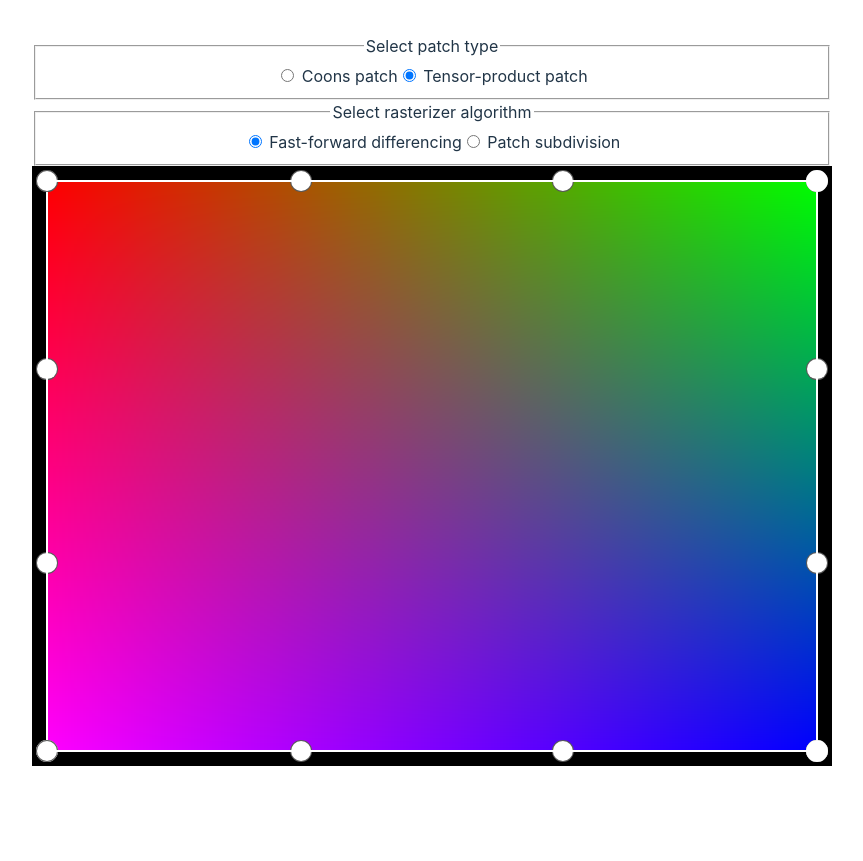
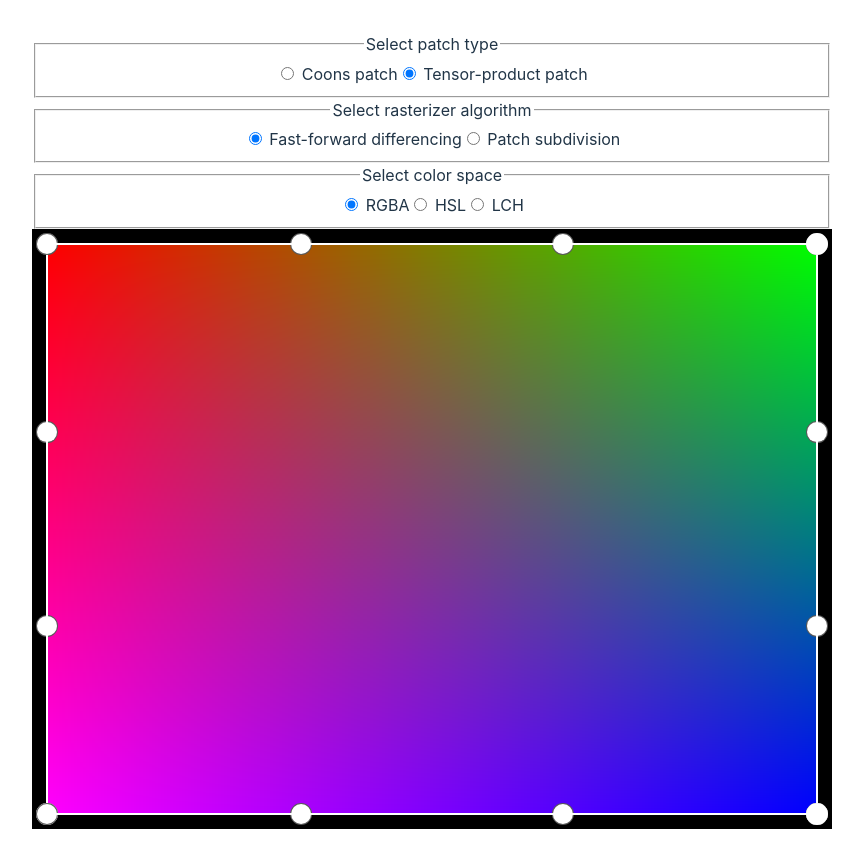
Before and after one commit to tkalmi/mesh-gradient-generator, a React (Vite) app: page / in a window 1280 px wide. Shown: the whole page, without its empty margins (208-1071 px from the left). Before the commit the page ends 800 px from the top, so only its background shows below. Built offline with nearby package versions, Linux system fonts and the light colour scheme.

Commit message:
Add support for HSL and LCH color models
Using these is pretty slow in forward differencing mode. We need to dive into the performance (e.g., leverage worker to avoid blocking), or potentially use WebGL?

```diff
--- a/src/App.tsx
+++ b/src/App.tsx
@@ -1,6 +1,12 @@
 import { useCallback, useEffect, useRef, useState } from 'react';
 import './App.css';
-import { CoonsPatch, CubicBezier, RGBA } from './types';
+import {
+  Color,
+  ColorModel,
+  CoonsPatch,
+  CubicBezier,
+  ParametricValues,
+} from './types';
 import { MARGIN } from './constants';
 import { renderTensorPatchWithFFD } from './meshGradient/tensorPatchFFD';
 import { coonsToTensorPatch } from './meshGradient/helpers';
@@ -94,9 +100,30 @@ function renderControlPoints(
 
 function getCoonsPatchFromRowsAndColumns(
   columns: CubicBezier[],
-  rows: CubicBezier[]
-): CoonsPatch<RGBA>[] {
-  const patches: CoonsPatch<RGBA>[] = [];
+  rows: CubicBezier[],
+  colorModel: ColorModel
+): CoonsPatch<Color>[] {
+  const patches: CoonsPatch<Color>[] = [];
+  const coonsValues = {
+    rgba: {
+      northValue: [255, 0, 0, 255],
+      eastValue: [0, 255, 0, 255],
+      southValue: [0, 0, 255, 255],
+      westValue: [255, 0, 255, 255],
+    } as ParametricValues<Color>,
+    hsla: {
+      northValue: [0, 100, 50, 255],
+      eastValue: [120, 100, 50, 255],
+      southValue: [240, 100, 50, 255],
+      westValue: [300, 100, 50, 255],
+    } as ParametricValues<Color>,
+    lcha: {
+      northValue: [53.3, 100, 50, 40],
+      eastValue: [87.7, 119.8, 136, 255],
+      southValue: [32.3, 133.8, 306.3, 255],
+      westValue: [60.3, 115.6, 328.2, 255],
+    } as ParametricValues<Color>,
+  }[colorModel];
   for (let i = 1; i < rows.length; i++) {
     for (let j = 1; j < columns.length; j++) {
       const north = rows[j - 1];
@@ -104,17 +131,12 @@ function getCoonsPatchFromRowsAndColumns(
       const west = columns[i - 1].slice().reverse() as CubicBezier;
       const east = columns[i];
 
-      const coonsPatch: CoonsPatch<RGBA> = {
+      const coonsPatch: CoonsPatch<Color> = {
         north,
         east,
         south,
         west,
-        coonsValues: {
-          northValue: { r: 255, g: 0, b: 0, a: 255 },
-          eastValue: { r: 0, g: 255, b: 0, a: 255 },
-          southValue: { r: 0, g: 0, b: 255, a: 255 },
-          westValue: { r: 255, g: 0, b: 255, a: 255 },
-        },
+        coonsValues,
       };
 
       patches.push(coonsPatch);
@@ -124,10 +146,10 @@ function getCoonsPatchFromRowsAndColumns(
   return patches;
 }
 
-function coordinatesToPixels<T>(
-  patch: CoonsPatch<T>,
+function coordinatesToPixels(
+  patch: CoonsPatch<Color>,
   canvas: HTMLCanvasElement
-): CoonsPatch<T> {
+): CoonsPatch<Color> {
   const { height, width } = canvas.getBoundingClientRect();
   return {
     ...patch,
@@ -187,6 +209,7 @@ function App() {
   const [rasterizerAlgorithm, setRasterizerAlgorithm] = useState<
     'ffd' | 'subdivision'
   >('ffd');
+  const [colorModel, setColorModel] = useState<ColorModel>('rgba');
 
   useEffect(() => {
     const canvas = canvasRef.current!;
@@ -195,30 +218,28 @@ function App() {
     context.fillStyle = 'black';
     context.fillRect(0, 0, canvas.width, canvas.height);
 
-    const patches = getCoonsPatchFromRowsAndColumns(columns, rows);
+    const patches = getCoonsPatchFromRowsAndColumns(columns, rows, colorModel);
 
     for (const patch of patches) {
       const coonsPatch = coordinatesToPixels(patch, canvas);
       if (patchType === 'tensor') {
+        const tensorPatch = coonsToTensorPatch(coonsPatch);
         if (rasterizerAlgorithm === 'ffd') {
-          renderTensorPatchWithFFD(coonsToTensorPatch(coonsPatch), context);
+          renderTensorPatchWithFFD(tensorPatch, colorModel, context);
         } else {
-          renderTensorPatchWithSubdivision(
-            coonsToTensorPatch(coonsPatch),
-            context
-          );
+          renderTensorPatchWithSubdivision(tensorPatch, colorModel, context);
         }
       } else {
         if (rasterizerAlgorithm === 'ffd') {
-          renderCoonsPatchWithFFD(coonsPatch, context);
+          renderCoonsPatchWithFFD(coonsPatch, colorModel, context);
         } else {
-          renderCoonsPatchWithSubdivision(coonsPatch, context);
+          renderCoonsPatchWithSubdivision(coonsPatch, colorModel, context);
         }
       }
     }
 
     renderControlPoints(context, columns, rows);
-  }, [columns, rows, patchType, rasterizerAlgorithm]);
+  }, [columns, rows, patchType, rasterizerAlgorithm, colorModel]);
 
   const lastMouseDownTimestampRef = useRef(0);
   const draggedPointRowAndColumnIndexRef = useRef<
@@ -383,6 +404,43 @@ function App() {
             Patch subdivision
           </label>
         </fieldset>
+
+        <fieldset>
+          <legend>Select color space</legend>
+          <label>
+            <input
+              type="radio"
+              value="rgba"
+              id="rgba"
+              name="colorModel"
+              checked={colorModel === 'rgba'}
+              onChange={() => setColorModel('rgba')}
+            />{' '}
+            RGBA
+          </label>
+          <label>
+            <input
+              type="radio"
+              value="hsla"
+              id="hsla"
+              name="colorModel"
+              checked={colorModel === 'hsla'}
+              onChange={() => setColorModel('hsla')}
+            />{' '}
+            HSL
+          </label>
+          <label>
+            <input
+              type="radio"
+              value="lcha"
+              id="lcha"
+              name="colorModel"
+              checked={colorModel === 'lcha'}
+              onChange={() => setColorModel('lcha')}
+            />{' '}
+            LCH
+          </label>
+        </fieldset>
       </form>
 
       <div style={{ width: 800, height: 600, position: 'relative' }}>
--- a/src/meshGradient/colors.ts
+++ b/src/meshGradient/colors.ts
@@ -1,4 +1,4 @@
-import { ParametricValues, RGBA } from '../types';
+import { Color, ColorModel, ParametricValues } from '../types';
 
 /**
  * Get linear interpolation between two 8-bit color values.
@@ -12,34 +12,33 @@ function lerpWord8(t: number, a: number, b: number): number {
 }
 
 /**
- * Get linear interpolation between two RGBA colors.
+ * Get linear interpolation between two colors.
  * @param t float from 0 to 1
  * @param color1 color value a
  * @param color2 color value b
  * @returns interpolated color value at t
  */
-function lerpColor(t: number, color1: RGBA, color2: RGBA): RGBA {
-  return {
-    r: lerpWord8(t, color1.r, color2.r),
-    g: lerpWord8(t, color1.g, color2.g),
-    b: lerpWord8(t, color1.b, color2.b),
-    a: 255, //lerpWord8(t, color1.a, color2.a), // Disabled alpha channel for now.
-  };
+function lerpColor(t: number, color1: Color, color2: Color): Color {
+  return [
+    lerpWord8(t, color1[0], color2[0]),
+    lerpWord8(t, color1[1], color2[1]),
+    lerpWord8(t, color1[2], color2[2]),
+    255, // lerpWord8(t, color1[0], color2[0]), // Disabled alpha channel for now
+  ];
 }
 
 /**
  * Perform bilinear interpolation between four colors.
- * TODO: Other color spaces than RGBA
  * @param parametricValues Colors at the corners of the patch
  * @param dx U coordinate
  * @param dy V coordinate
  * @returns interpolated color at UV coordinates
  */
 export function bilinearPixelInterpolation(
-  parametricValues: ParametricValues<RGBA>,
+  parametricValues: ParametricValues<Color>,
   dx: number,
   dy: number
-): RGBA {
+): Color {
   const { northValue, southValue, eastValue, westValue } = parametricValues;
 
   const colorTop = lerpColor(dx, northValue, eastValue); // Interpolate top (north-east) color
@@ -47,3 +46,78 @@ export function bilinearPixelInterpolation(
 
   return lerpColor(dy, colorTop, colorBottom); // Interpolate between top and bottom colors
 }
+
+const refX = 0.95047; // D65 reference white
+const refY = 1.0; // D65 reference white
+const refZ = 1.08883; // D65 reference white
+/**
+ * Precomputed divisions. I haven't benchmarked whether precomputing divisions
+ * makes an actual positive impact, but it shouldn't hurt either.
+ */
+const div116 = 1 / 116;
+const div30 = 1 / 30;
+const div180 = 1 / 180;
+const div7787 = 1 / 7.787;
+const div24 = 1 / 2.4;
+/**
+ * If we use ImageData to populate canvas pixels, we need to convert colors to RGBA model.
+ */
+export const convertToColorModelFunctions: Record<
+  ColorModel,
+  (color: Color) => Color
+> = {
+  rgba: (color: Color) => color,
+  hsla: (color: Color) => {
+    // https://stackoverflow.com/a/44134328
+    const l = color[2] * 0.01;
+    const a = color[1] * Math.min(l, 1 - l) * 0.01;
+    const f = (n: number) => {
+      const k = (n + color[0] * div30) % 12;
+      const value = l - a * Math.max(Math.min(k - 3, 9 - k, 1), -1);
+      return Math.round(255 * value);
+    };
+    return [f(0), f(8), f(4), color[3]];
+  },
+  lcha: (color: Color) => {
+    // Convert LCH to Lab
+    const radH = color[2] * Math.PI * div180; // Convert degrees to radians
+    const a = Math.cos(radH) * color[1];
+    let b = Math.sin(radH) * color[1];
+
+    // Convert Lab to XYZ
+    const y = (color[0] + 16) * div116;
+    const x = a * 0.002 + y;
+    const z = y - b * 0.005;
+
+    const [X, Y, Z] = [x, y, z].map((v) =>
+      v > 0.206893034 ? v ** 3 : (v - 16 * div116) * div7787
+    );
+
+    const [xr, yr, zr] = [X * refX, Y * refY, Z * refZ];
+
+    // Convert XYZ to linear RGB
+    const r = xr * 3.2406 + yr * -1.5372 + zr * -0.4986;
+    const g = xr * -0.9689 + yr * 1.8758 + zr * 0.0415;
+    b = xr * 0.0557 + yr * -0.204 + zr * 1.057;
+
+    // Apply gamma correction
+    const gammaCorrect = (c: number) =>
+      c <= 0.0031308 ? 12.92 * c : 1.055 * c ** div24 - 0.055;
+
+    const rgba = [gammaCorrect(r), gammaCorrect(g), gammaCorrect(b)]
+      .map((value) => Math.max(0, Math.min(255, value * 255)))
+      .concat(color[3]) as Color;
+
+    return rgba;
+  },
+} as const;
+
+export const colorToStringFuncs: Record<ColorModel, (color: Color) => string> =
+  {
+    rgba: (color: Color) =>
+      `rgba(${color[0]}, ${color[1]}, ${color[2]}, ${color[3] / 255})`,
+    hsla: (color: Color) =>
+      `hsla(${color[0]}, ${color[1]}%, ${color[2]}%, ${color[3] / 255})`,
+    lcha: (color: Color) =>
+      `lch(${color[0]}% ${color[1]} ${color[2]} / ${color[3]})`,
+  } as const;
--- a/src/meshGradient/fastForwardDifferencing.ts
+++ b/src/meshGradient/fastForwardDifferencing.ts
@@ -1,8 +1,8 @@
 import {
+  Color,
   CubicBezier,
   ForwardDifferenceCoefficient,
   ParametricValues,
-  RGBA,
   Vec2,
 } from '../types';
 import { bilinearPixelInterpolation } from './colors';
@@ -145,14 +145,15 @@ export function updatePointsAndCoeff(
 }
 
 export function renderCubicBezier(
-  source: ParametricValues<RGBA>,
+  source: ParametricValues<Color>,
   curve: CubicBezier,
   uStart: number,
   vStart: number,
   uEnd: number,
   vEnd: number,
   imageData: ImageData,
-  imageWidth: number
+  imageWidth: number,
+  convertToColorModel: (color: Color) => Color
 ) {
   const baseFfd = bezierToFDCoeff(curve);
   const shiftCount = estimateFDStepCount(curve);
@@ -180,11 +181,13 @@ export function renderCubicBezier(
     }
 
     const i = (Math.floor(x) + Math.floor(y) * imageWidth) * 4;
-    const color = bilinearPixelInterpolation(source, uStart, v);
-    imageData.data[i + 0] = color.r;
-    imageData.data[i + 1] = color.g;
-    imageData.data[i + 2] = color.b;
-    imageData.data[i + 3] = color.a;
+    const color = convertToColorModel(
+      bilinearPixelInterpolation(source, uStart, v)
+    );
+    imageData.data[i + 0] = color[0];
+    imageData.data[i + 1] = color[1];
+    imageData.data[i + 2] = color[2];
+    imageData.data[i + 3] = color[3];
 
     ax += bx;
     bx += xCoeff.fdC;
--- a/src/meshGradient/helpers.ts
+++ b/src/meshGradient/helpers.ts
@@ -1,9 +1,21 @@
-import { CoonsPatch, RGBA, TensorPatch, Vec2 } from '../types';
+import { Color, CoonsPatch, TensorPatch, Vec2 } from '../types';
 
+/**
+ * Add two vectors (of length 2) together.
+ * @param v1 vector 1
+ * @param v2 vector 2
+ * @returns v1 + v2
+ */
 export function vectorAdd(v1: Vec2, v2: Vec2): Vec2 {
   return [v1[0] + v2[0], v1[1] + v2[1]];
 }
 
+/**
+ * Subtract vector 2 from vector 1. Both vectors are of length 2
+ * @param v1 vector 1
+ * @param v2 vector 2
+ * @returns v1 - v2
+ */
 export function vectorSub(v1: Vec2, v2: Vec2): Vec2 {
   return [v1[0] - v2[0], v1[1] - v2[1]];
 }
@@ -60,8 +72,8 @@ export function meanValue(points: Vec2[]): Vec2 {
  * @returns
  */
 export function coonsToTensorPatch(
-  coonsPatch: CoonsPatch<RGBA>
-): TensorPatch<RGBA> {
+  coonsPatch: CoonsPatch<Color>
+): TensorPatch<Color> {
   const formula = (
     a: Vec2,
     b: Vec2,
```
Also changed, not shown: src/meshGradient/coonsPatchFFD.ts (+9 -3 lines), src/meshGradient/coonsPatchSubdivision.ts (+8 -6 lines), src/meshGradient/tensorPatchFFD.ts (+9 -3 lines), src/meshGradient/tensorPatchSubdivision.ts (+13 -6 lines), src/types.ts (+4 -7 lines).
